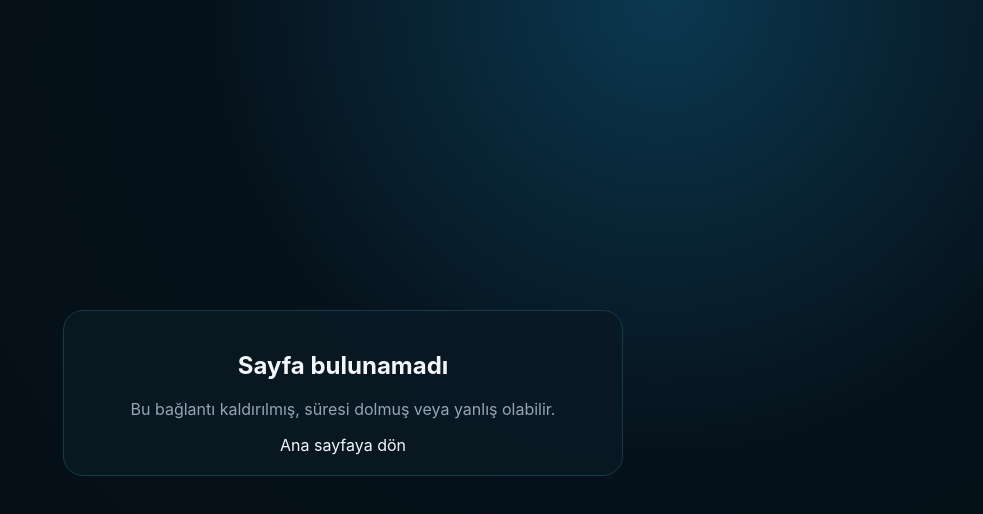
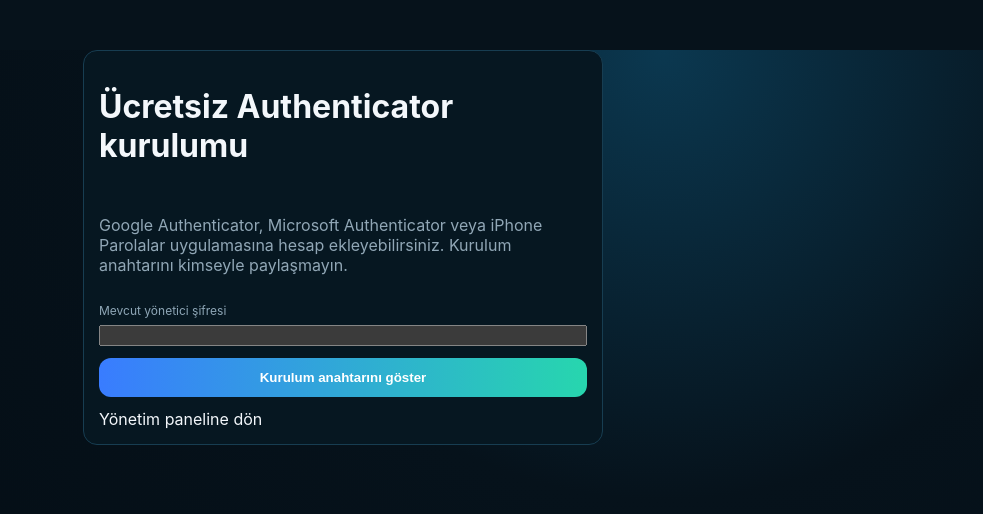
Before and after one commit to mehmetozan-5858/ai-visibility, a Next.js app: page /admin/guvenlik in a window 1280 px wide. Before the commit this address had no page. Shown: the top 514 px of the page, without its empty margins (297-1280 px from the left). Built offline with nearby package versions, Linux system fonts and the light colour scheme.

Commit message:
Add admin-only authenticator enrollment screen

```diff
--- /dev/null
+++ b/app/admin/guvenlik/page.js
@@ -0,0 +1,26 @@
+"use client";
+import {useState} from "react";
+export default function Page(){
+  const [password,setPassword]=useState(""),[code,setCode]=useState(""),[secret,setSecret]=useState(""),[message,setMessage]=useState(""),[busy,setBusy]=useState(false);
+  async function submit(action){
+    setBusy(true);setMessage("");
+    try{
+      const res=await fetch("/api/admin/totp-setup",{method:"POST",headers:{"content-type":"application/json"},body:JSON.stringify({action,password,code})});
+      const data=await res.json();if(!res.ok)throw new Error(data.error||"İşlem başarısız.");
+      if(action==="show"){setSecret(data.secret);setMessage("Authenticator uygulamasında + → Kurulum anahtarı gir seçeneğini kullanın.")}
+      else setMessage(data.verified?"Kod doğru. Kurulumu etkinleştirmemiz için bana 'Authenticator doğrulandı' yazın.":"Kod hatalı. Telefon saatinizi kontrol edip tekrar deneyin.");
+    }catch(e){setMessage(e.message)}finally{setBusy(false)}
+  }
+  return <main className="panel scan-form" style={{maxWidth:520,margin:"50px auto"}}>
+    <h1>Ücretsiz Authenticator kurulumu</h1>
+    <p>Google Authenticator, Microsoft Authenticator veya iPhone Parolalar uygulamasına hesap ekleyebilirsiniz. Kurulum anahtarını kimseyle paylaşmayın.</p>
+    <label>Mevcut yönetici şifresi<input type="password" autoComplete="current-password" value={password} onChange={e=>setPassword(e.target.value)}/></label>
+    <button type="button" disabled={busy||!password} onClick={()=>submit("show")}>Kurulum anahtarını göster</button>
+    {secret&&<><p>Hesap adı: <b>AI Visibility</b></p><label>Gizli kurulum anahtarı<input readOnly value={secret} autoComplete="off"/></label>
+      <p>Tür: Zamana dayalı (TOTP), 6 hane, 30 saniye.</p>
+      <label>Uygulamada görünen 6 haneli kod<input inputMode="numeric" maxLength={6} value={code} onChange={e=>setCode(e.target.value.replace(/\D/g,"").slice(0,6))}/></label>
+      <button type="button" disabled={busy||code.length!==6} onClick={()=>submit("verify")}>Kodu test et</button></>}
+    {message&&<p role="status">{message}</p>}
+    <a href="/admin">Yönetim paneline dön</a>
+  </main>;
+}
```
